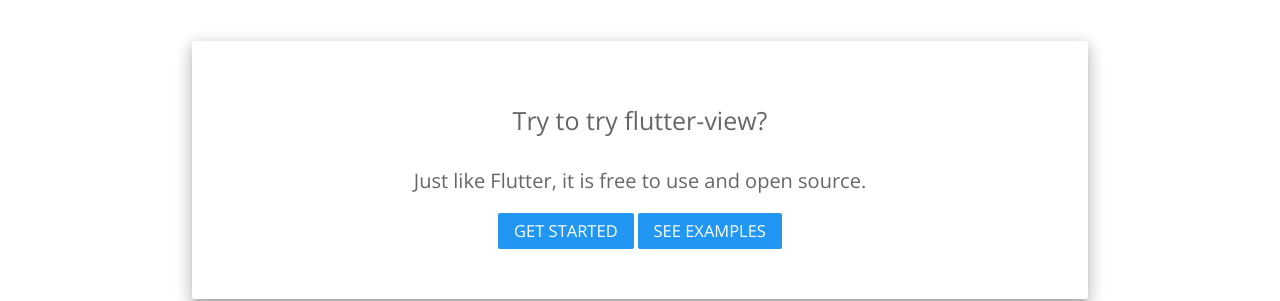
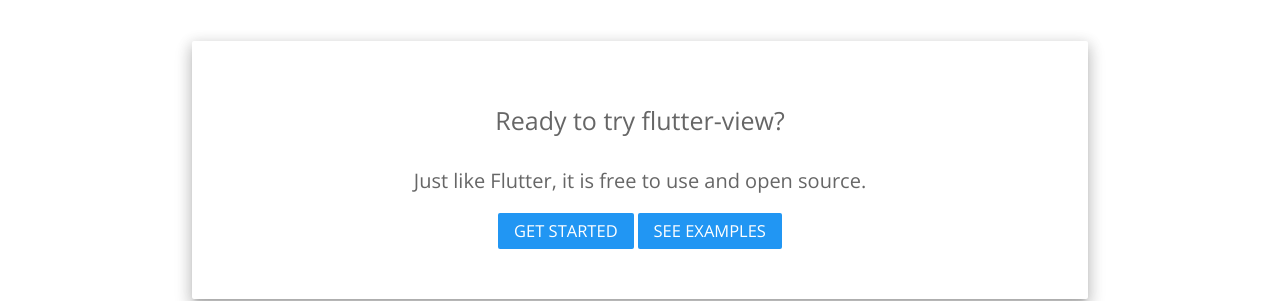
Before and after one commit to flutter-view/website, a Jekyll site: the page built from index.html, in a window 1280 px wide and 900 px high, scrolled down 890 px. Shown: the part 290-591 px from the top of the window. Built offline with Jekyll 4.4.1, drawn with Linux system fonts in a browser that asks for light colours; nearby versions of some CDN libraries.

Commit message:
updated index

```diff
--- a/index.html
+++ b/index.html
@@ -49,7 +49,7 @@
 <section id="try">
 	<div class='card z-depth-3'>
 		<div class="card-content">
-			<h1>Try to try flutter-view?</h1>
+			<h1>Ready to try flutter-view?</h1>
 			<h2>Just like Flutter, it is free to use and open source.</h2>
 			<a href="https://flutter-view.gitbook.io" class="get-started waves-effect waves-light btn-flat blue white-text">Get Started</a></li>
 			<a href="https://github.com/flutter-view/examples" class="get-started waves-effect waves-light btn-flat blue white-text">See Examples</a></li>
```
